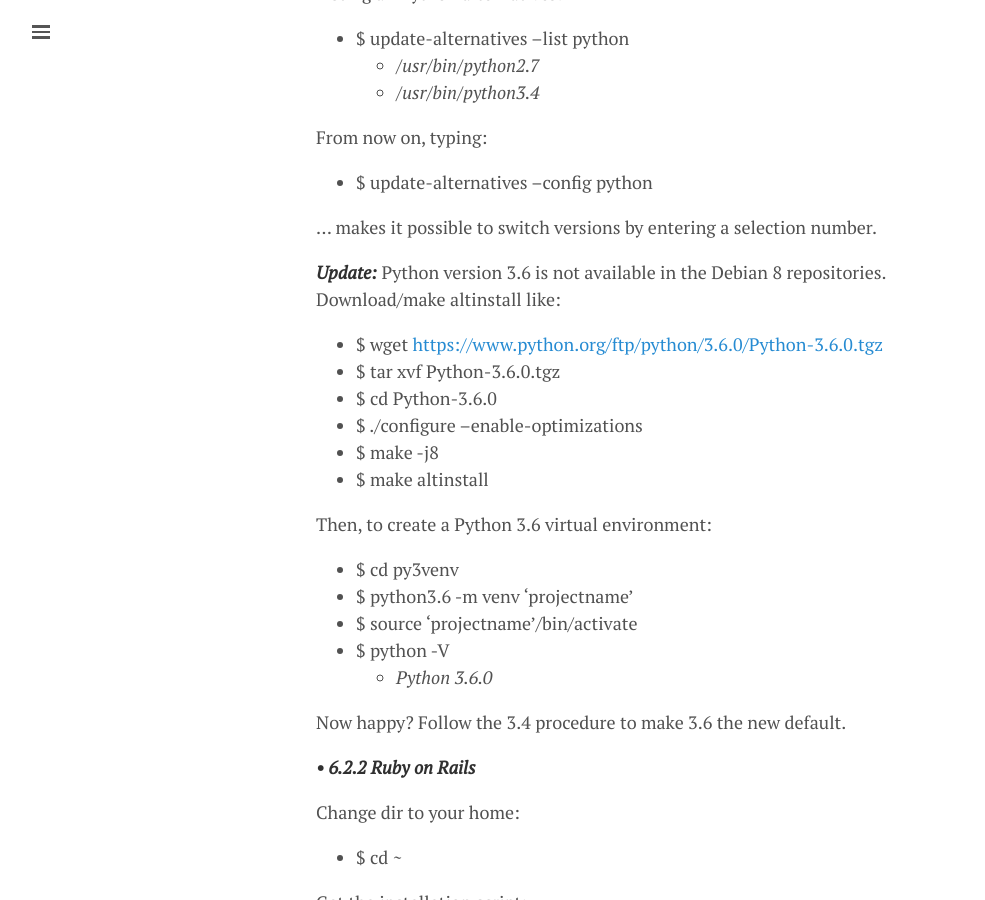
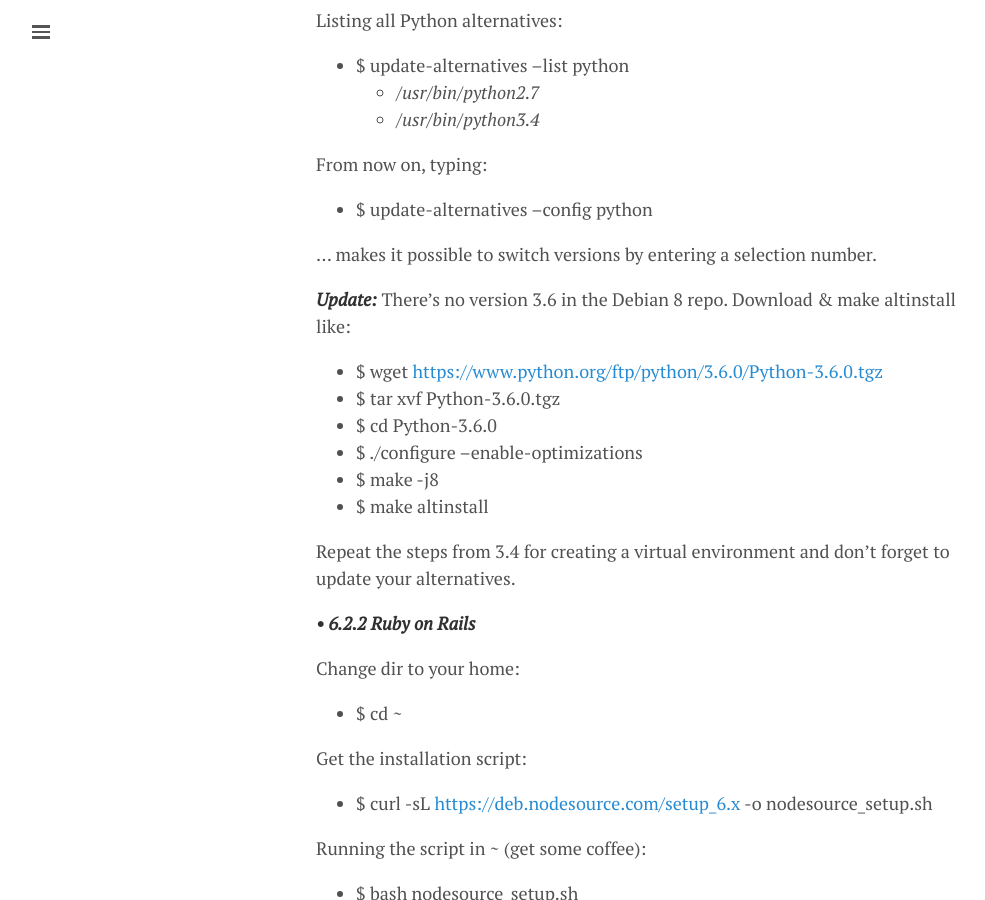
Before and after one commit to lgeurts/lgeurts.github.io, a Jekyll site: the page built from _posts/2017-07-11-bunsenlabs-linux-setup-notes-for dell-inspiron-6000.md, in a window 1280 px wide and 900 px high, scrolled down 11736 px. Shown: the whole window, without its empty margins (0-985 px from the left). Built offline with Jekyll 4.4.1, drawn with Linux system fonts in a browser that asks for light colours; nearby versions of some CDN libraries; comment, search, counter and statistics services are not loaded; some of the changed text lies outside the part shown.

Commit message:
Update sub-section 6.2.1 Python 3.6

```diff
--- a/_posts/2017-07-11-bunsenlabs-linux-setup-notes-for dell-inspiron-6000.md
+++ b/_posts/2017-07-11-bunsenlabs-linux-setup-notes-for dell-inspiron-6000.md
@@ -38,7 +38,8 @@ v1.1
 > * 08/17/17 Adding terminator.
 > * 08/20/17 Made multiple adjustments, removed typos.
 > * 08/29/17 Adding Geany-plugins, ranger, nicstat, lshw, dzen2.
-> * 09/02/17 Adding Atom, update Python with v3.6.
+> * 09/02/17 Adding Atom.
+> * 09/04/17 Updating Python to the latest version.
 
 **2 Before you begin**
 ----------------------
@@ -344,7 +345,7 @@ From now on, typing:
 
 ... makes it possible to switch versions by entering a selection number.
 
-***Update:*** Python version 3.6 is not available in the Debian 8 repositories. Download/make altinstall like:
+***Update:*** There's no version 3.6 in the Debian 8 repo. Download & make altinstall like:
 
 - $ wget [https://www.python.org/ftp/python/3.6.0/Python-3.6.0.tgz](https://www.python.org/ftp/python/3.6.0/Python-3.6.0.tgz)
 - $ tar xvf Python-3.6.0.tgz
@@ -353,15 +354,7 @@ From now on, typing:
 - $ make -j8
 - $ make altinstall
 
-Then, to create a Python 3.6 virtual environment:
-
-- $ cd py3venv
-- $ python3.6 -m venv 'projectname'
-- $ source 'projectname'/bin/activate
-- $ python -V
-  * *Python 3.6.0*
-
-Now happy? Follow the 3.4 procedure to make 3.6 the new default.
+Repeat the steps from 3.4 for creating a virtual environment and don't forget to update your alternatives.
 
 ***• 6.2.2 Ruby on Rails***
 
```
Also changed, not shown: other parts of _posts/2017-07-11-bunsenlabs-linux-setup-notes-for dell-inspiron-6000.md (+1 -1 lines).
